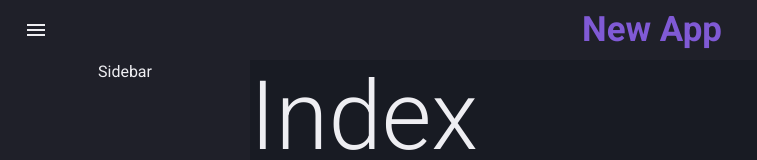
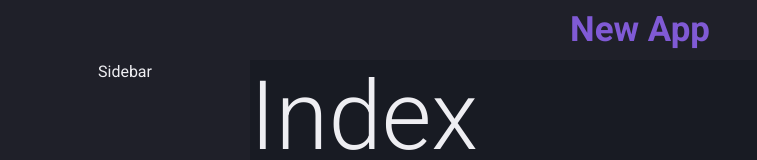
Before and after one commit to devLucasRoberto/Challenge_FE, a React (Create React App) app: page / in a window 1280 px wide. Shown: the top 160 px of the page, without its empty margins (0-757 px from the left). Built offline with nearby package versions, Linux system fonts and the light colour scheme.

Commit message:
fixed useMediaQuery

```diff
--- a/src/components/Header/index.tsx
+++ b/src/components/Header/index.tsx
@@ -1,10 +1,11 @@
-import { Container, Typography } from '@mui/material'
+import { Container, Typography, useMediaQuery } from '@mui/material'
 import MenuIcon from '@mui/icons-material/Menu'
 import { useContext } from 'react'
 import { SidebarDrawerContext } from '../../contexts/SidebarDrawerContext'
 
 export function Header() {
   const { setIsDrawerOpen } = useContext(SidebarDrawerContext)
+  const sidebarMobile = useMediaQuery('(min-width:900px)')
 
   return (
     <Container
@@ -16,10 +17,13 @@ export function Header() {
         bgcolor: 'primary.light'
       }}
     >
-      <MenuIcon
-        onClick={() => setIsDrawerOpen(true)}
-        sx={{ cursor: 'pointer' }}
-      />
+      {!sidebarMobile && (
+        <MenuIcon
+          onClick={() => setIsDrawerOpen(true)}
+          sx={{ cursor: 'pointer' }}
+        />
+      )}
+
       <Typography
         sx={{
           width: '100%',
--- a/src/components/Sidebar/index.tsx
+++ b/src/components/Sidebar/index.tsx
@@ -2,7 +2,7 @@ import { Box, Typography, useMediaQuery } from '@mui/material'
 import { ResponsiveSidebar } from './ResponsiveSidebar'
 
 export function Sidebar() {
-  const sidebarMobile = '(min-width:900px)'
+  const sidebarMobile = useMediaQuery('(min-width:900px)')
 
   if (sidebarMobile) {
     return (
```
Also changed, not shown: src/App.tsx (+1 -7 lines).
